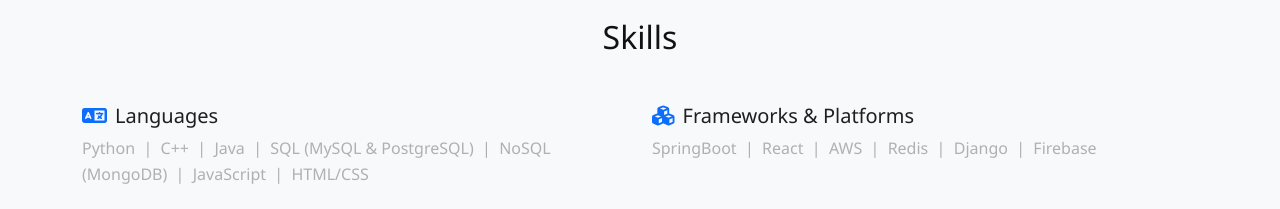
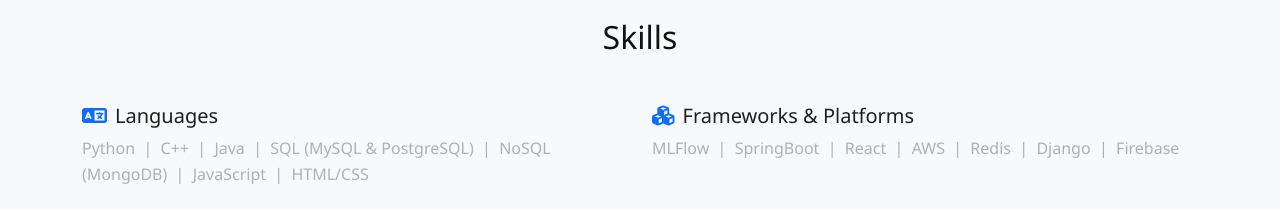
Before and after one commit to mariamabidi/my_site, a plain HTML site: page index.html in a window 1280 px wide. Shown: the part 3180-3389 px from the top of the page. Drawn offline with nearby package versions, Linux system fonts and the light colour scheme.

Commit message:
new platform skill update

```diff
--- a/index.html
+++ b/index.html
@@ -271,7 +271,7 @@
       <div class="col-md-6 mb-4">
         <h5><i class="fas fa-cubes me-2 text-primary"></i>Frameworks & Platforms</h5>
         <p class="text-muted mb-0">
-          SpringBoot &nbsp;|&nbsp; React &nbsp;|&nbsp; AWS &nbsp;|&nbsp;
+          MLFlow &nbsp;|&nbsp; SpringBoot &nbsp;|&nbsp; React &nbsp;|&nbsp; AWS &nbsp;|&nbsp;
           Redis &nbsp;|&nbsp; Django &nbsp;|&nbsp; Firebase
         </p>
       </div>
```
